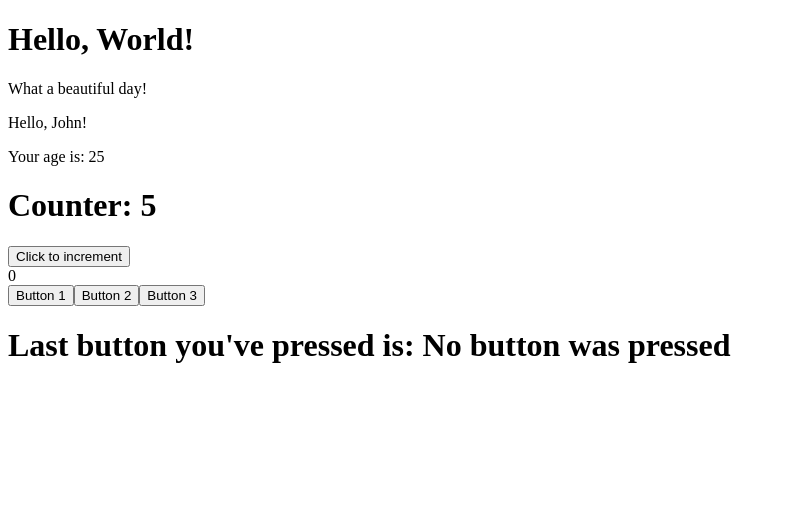
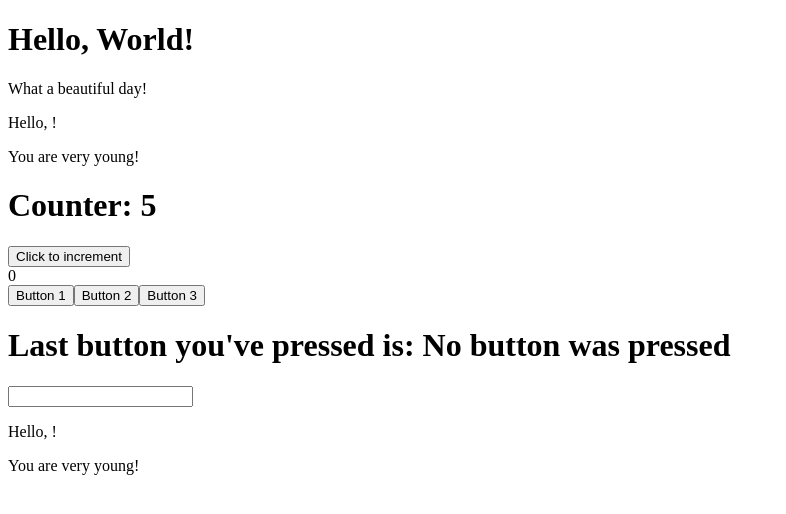
Before and after one commit to pincopops/react-exercises, a React (Create React App) app: page / in a window 1280 px wide. Shown: the top 514 px of the page, without its empty margins (0-786 px from the left). Built offline with nearby package versions, Linux system fonts and the light colour scheme.

Commit message:
Completamento forms-01.

```diff
--- a/src/App.js
+++ b/src/App.js
@@ -4,15 +4,17 @@ import { Welcome } from './Welcome';
 import { Counter } from './Counter';
 import { ClickCounter } from './ClickCounter';
 import { ClickTracker } from './ClickTracker';
+import { InteractiveWelcome } from './InteractiveWelcome';
 
 export class App extends React.Component{
     render(){
         return <div>
                 <Hello />
-                <Welcome name='John' age='25' />
+                <Welcome />
                 <Counter initialStateValue={0} incrementedBy={1} updateTime={1000} />
                 <ClickCounter />
                 <ClickTracker />
+                <InteractiveWelcome />
             </div>
     }
 }
--- /dev/null
+++ b/src/InteractiveWelcome.js
@@ -0,0 +1,22 @@
+import React from "react";
+import { Welcome } from "./Welcome";
+
+export class InteractiveWelcome extends React.Component{
+
+    state = {
+        username: "",
+    }
+
+    handleOnChangeInput = (event) => {
+        this.setState({username: event.target.value})
+    }
+
+
+
+    render(){
+        return <div>
+            <input name="username" value={this.state.username} onChange={this.handleOnChangeInput}></input>
+            <Welcome username={this.state.username}/>
+        </div>
+    }
+}
--- a/src/Welcome.js
+++ b/src/Welcome.js
@@ -6,14 +6,14 @@ export class Welcome extends React.Component{
 
     render(){
 
-        if(this.props.name === 'John' && this.props.age <65){
+         //if(this.props.name === 'John' && this.props.age <65){
             return <div>
-                <p>Hello, {this.props.name}!</p>
+                <p>Hello, {this.props.username}!</p>
                 <Age age={this.props.age}/>
             </div>
-        }
-        else{
-            return 'Hello, User!';
-        }
+        // }
+        // else{
+        //     return 'Hello, User!';
+        // }
     }
 }
```
